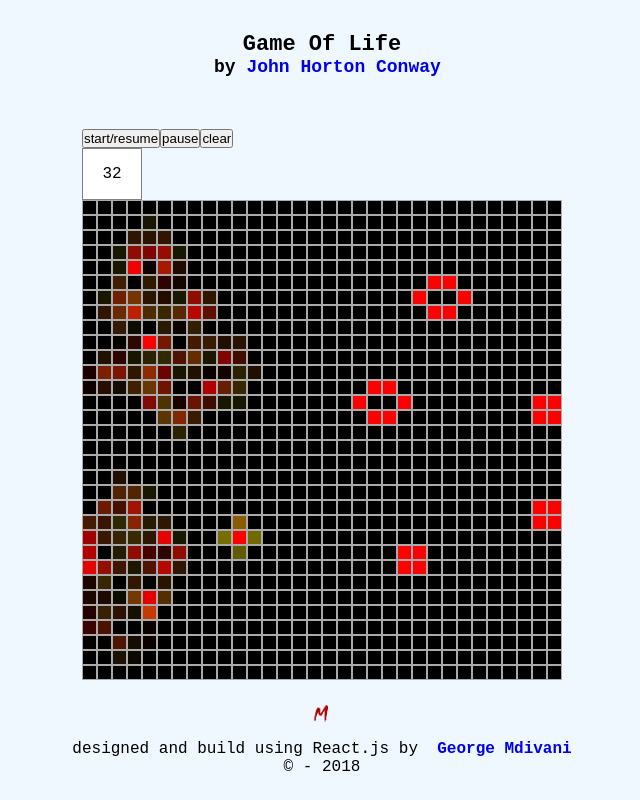
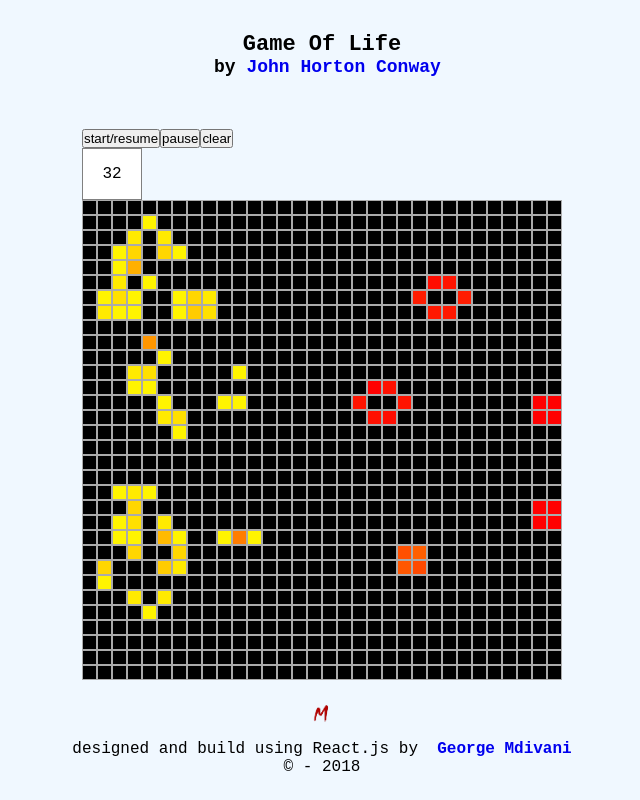
Before and after one commit to mdivani/life, a React app: page / in a window 1280 px wide. Shown: the whole page, without its empty margins (318-958 px from the left). Built offline with nearby package versions, Linux system fonts and the light colour scheme.

Commit message:
add select cell function

```diff
--- a/src/boardContext.js
+++ b/src/boardContext.js
@@ -4,4 +4,7 @@ import {getRandom2dArray} from './helpers/generateBoard';
 //default value
 export const BoardArray = getRandom2dArray();
 
-export const BoardContext = React.createContext(BoardArray);
+export const BoardContext = React.createContext({
+    board: BoardArray,
+    handleSelectCell: () => {}
+});
--- a/src/components/BoardContainer.js
+++ b/src/components/BoardContainer.js
@@ -2,7 +2,7 @@ import React from 'react';
 import CellsBoard from './CellsBoard';
 import DropDown from './DropDown';
 import {BoardContext} from '../boardContext';
-import {getRandom2dArray, gameOfLife, empty2dArray} from '../helpers/generateBoard';
+import {getRandom2dArray, gameOfLife, empty2dArray, copy2dArray} from '../helpers/generateBoard';
 import CommandsComponent from './CommandsComponent';
 
 export default class BoardContainer extends React.Component {
@@ -12,7 +12,8 @@ export default class BoardContainer extends React.Component {
             size: 32,
             gameBoard: [],
             interval: 50,
-            intervalId: ''
+            intervalId: '',
+            paused: false
         }
     }
 
@@ -31,7 +32,7 @@ export default class BoardContainer extends React.Component {
     startGame = () => {
         const intervalId = setInterval(() => {
             const gameBoard = gameOfLife(this.state.gameBoard);
-            this.setState({gameBoard});
+            this.setState({gameBoard, paused: false});
         }, this.state.interval);
         this.setState({intervalId});
     }
@@ -39,12 +40,21 @@ export default class BoardContainer extends React.Component {
     pauseGame = () => {
         if(this.state.intervalId) {
           clearInterval(this.state.intervalId);
+          this.setState({paused: true});
         }
     }
 
     clearBoard = () => {
         const clearGameBoard = empty2dArray(this.state.size, this.state.size);
-        this.setState({gameBoard: clearGameBoard});
+        this.setState({gameBoard: clearGameBoard}, this.pauseGame);
+    }
+
+    handleSelectCell = (coordX, coordY) => {
+        const gameBoard = copy2dArray(this.state.gameBoard);
+        if(gameBoard.length > 0) {
+            gameBoard[coordX][coordY] = !gameBoard[coordX][coordY];
+            this.setState({gameBoard});
+        }
     }
 
     handleSelectSize = (size) => {
@@ -54,7 +64,13 @@ export default class BoardContainer extends React.Component {
     render() {
         return (
             <div className='container__board'>
-                <BoardContext.Provider value={this.state.gameBoard}>
+                <BoardContext.Provider value={
+                    {
+                    board: this.state.gameBoard,
+                    handleSelectCell: this.handleSelectCell,
+                    paused: this.state.paused
+                }
+            }>
                     <CommandsComponent
                         startGame={this.startGame}
                         pauseGame={this.pauseGame}
--- a/src/components/CellItem.js
+++ b/src/components/CellItem.js
@@ -4,24 +4,24 @@ export default class CellItem extends React.Component {
     constructor(props) {
         super(props);
         this.state = {
-            cellClass: ''
+            cellClass: '',
+            isSelected: false
         }
     }
 
     componentDidMount() {
         //if cell is alive on start show with selected color,
         //else default color will be selected
-        if(this.props.alive) { this.setState({cellClass: 'cell-item--selected'}) }
+        if(this.props.alive) { this.setState({cellClass: 'cell-item--alive'}) }
     }
 
     componentDidUpdate(prevProps, prevState) {
         //updated if only state value has changed
-        if(this.props.alive !== prevProps.alive ||
-           (this.props.alive && prevState.cellClass === 'cell-item--selected')) {
+        if(this.props.alive !== prevProps.alive && !this.props.paused) {
             //check if alive
             if(this.props.alive) {
-                //if cell is alive longer then 1 generation apply different color
-            const cellClass = prevState.cellClass === 'cell-item--selected' ? 'cell-item--alive' : 'cell-item--selected';
+            //if cell is alive apply different color
+            const cellClass = 'cell-item--alive';
             this.setState({cellClass});
             }
             //if not alive show with default color
@@ -29,11 +29,26 @@ export default class CellItem extends React.Component {
                 this.setState({cellClass: ''})
             }
         }
+        else if(this.state.isSelected) {
+            const cellClass = 'cell-item--selected';
+            this.setState({cellClass, isSelected: false});
+        }
+    }
+
+    //call when user clicks on cell
+    handleItemSelect = () => {
+        //function provided by context, toggles cell status(alive prop)
+        this.setState({isSelected: true});
+        this.props.handleSelectCell(this.props.coordX, this.props.coordY);
     }
 
     render() {
         return (
-            <div className={`cell-item ${this.state.cellClass}`}></div>
+            <div
+                onClick={this.handleItemSelect}
+                className={`cell-item ${this.state.cellClass}`}
+            >
+            </div>
         )
     }
 }
--- a/src/components/CellsBoard.js
+++ b/src/components/CellsBoard.js
@@ -5,10 +5,16 @@ import {BoardContext} from '../boardContext';
 const CellsBoard = () => (
     <div className='board'>
         <BoardContext.Consumer>
-        { (board) => board.map((row, index) => {
+        { ({board, handleSelectCell, paused}) => board.map((row, index) => {
             return <div key={index} className='board__row'>
                     {
-                      row.map((item, itemIndex) => <CellItem key={itemIndex} alive={item}/>)
+                      row.map((item, itemIndex) => <CellItem
+                                                        paused={paused}
+                                                        handleSelectCell={handleSelectCell}
+                                                        coordX={index}
+                                                        coordY={itemIndex}
+                                                        key={itemIndex}
+                                                        alive={item}/>)
                     }
                    </div>
         })
--- a/src/helpers/generateBoard.js
+++ b/src/helpers/generateBoard.js
@@ -69,7 +69,7 @@ export const checkIfAllDead = (array) => {
   }
 
 //takes 2d array and returns clone array with no reference to original
-const copy2dArray = (array) => {
+export const copy2dArray = (array) => {
     const tempBoard = [];
     for(let i = 0; i < array.length; i++) {
         const copy = array[i].slice(0);
--- a/src/index.scss
+++ b/src/index.scss
@@ -1,4 +1,5 @@
 @import './style/base/base';
+@import './style/base/animations';
 
 @import './style/components/board';
 @import './style/components/cellItems';
--- /dev/null
+++ b/src/style/base/_animations.scss
@@ -0,0 +1,9 @@
+@keyframes age {
+    from {
+        background-color: var(--color-yellow);
+    }
+
+    to {
+        background-color: var(--color-red);
+    }
+}
--- a/src/style/components/_cellItems.scss
+++ b/src/style/components/_cellItems.scss
@@ -13,6 +13,7 @@
     }
 
     &--alive {
+        animation: age 2s ease-out;
         background-color: var(--color-red);
     }
 }
```
